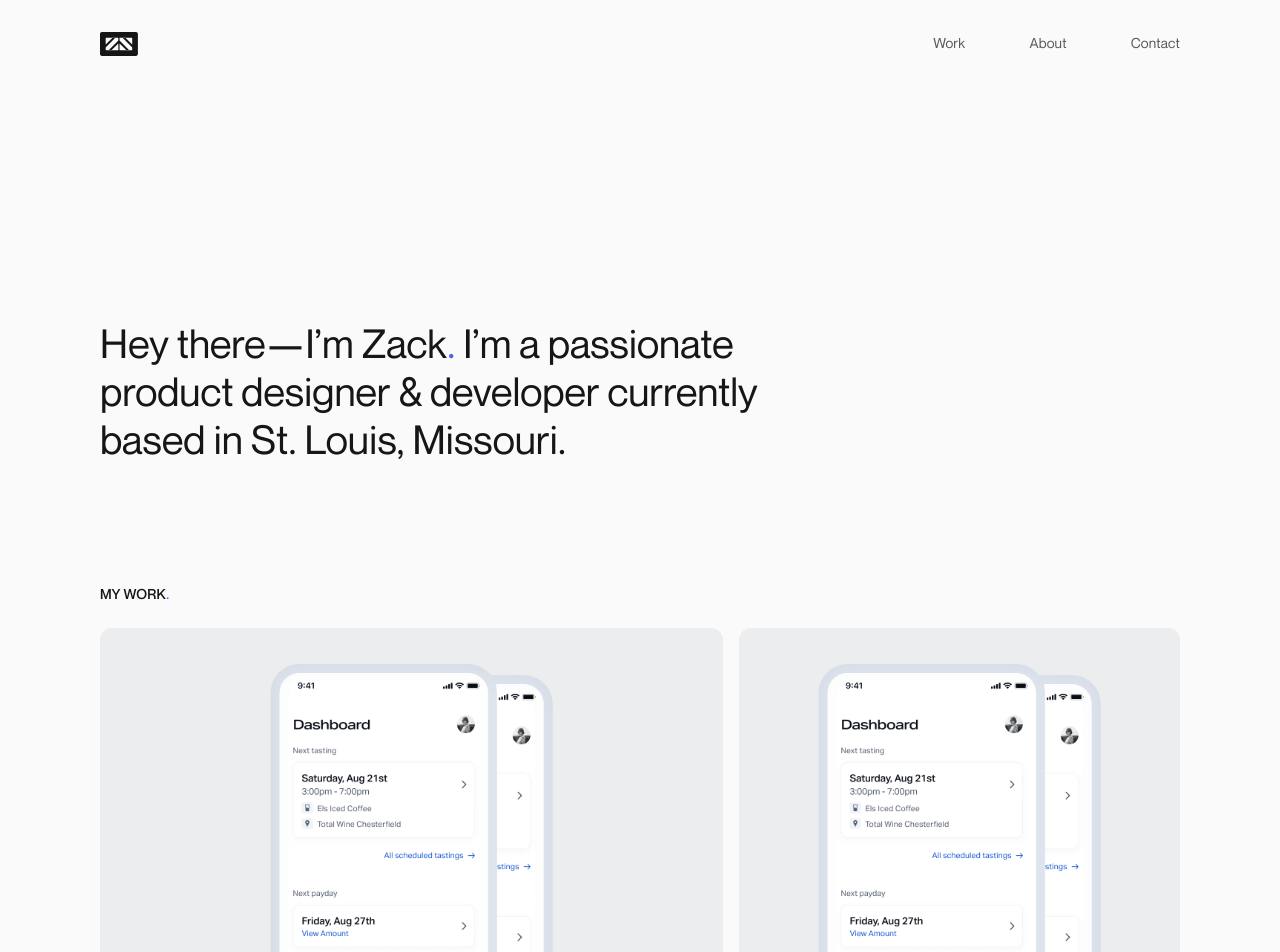
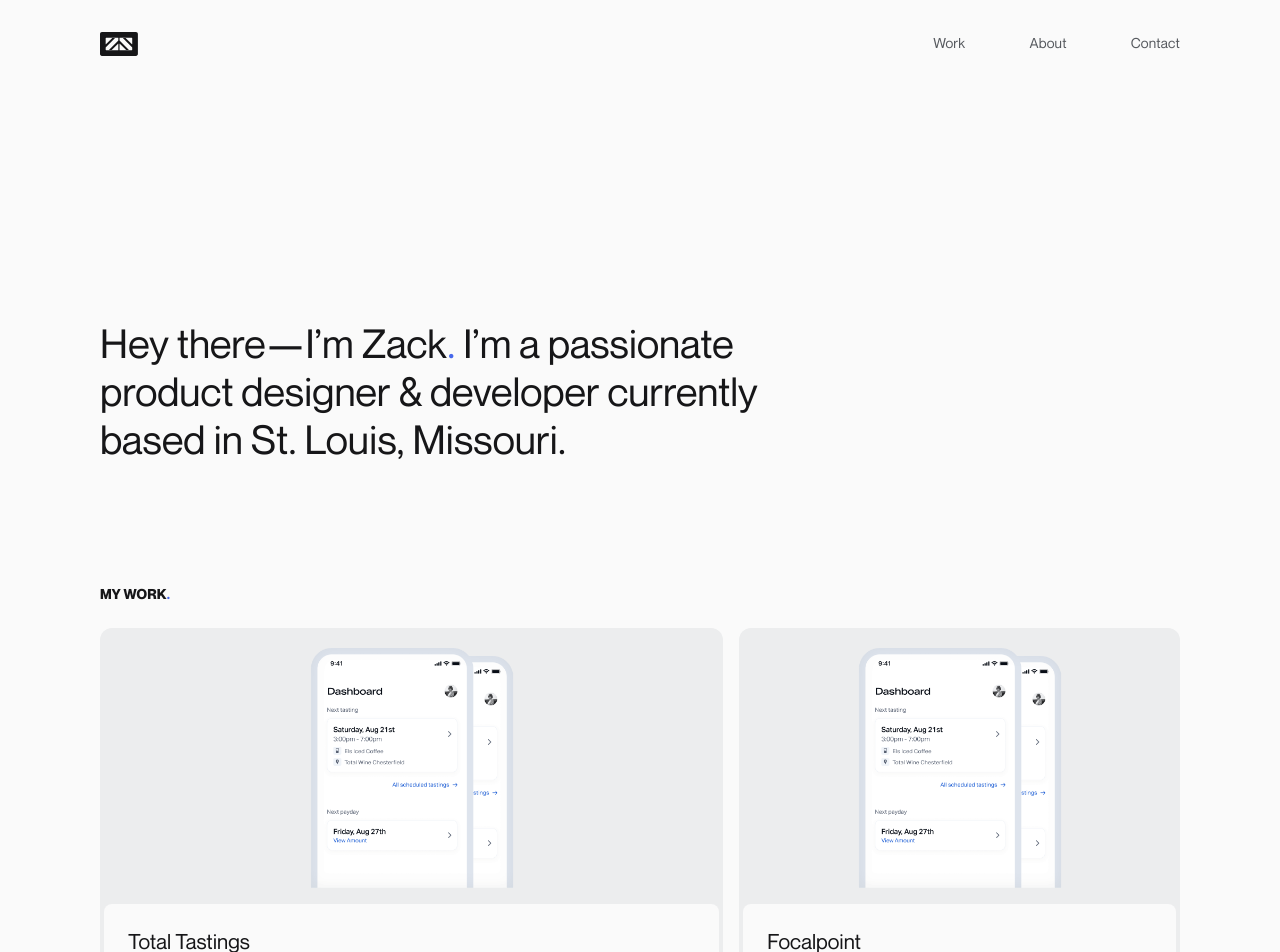
Before and after one commit to ztschwartz/next-portfolio, a Next.js app: page / in a window 1280 px wide. Shown: the top 952 px of the page. Built offline with nearby package versions, Linux system fonts and the light colour scheme.

Commit message:
text changes

```diff
--- a/components/SectionHeader.js
+++ b/components/SectionHeader.js
@@ -47,7 +47,7 @@ const SectionHeader = ({ title, name }) => {
             </div>
             <div className="container">
                 <div className={HeaderStyles.headerBarFlex}>
-                    <h1 className="mainText textSubtitle">
+                    <h1 className="mainText textSubtitleBold">
                         {title}<span className="accentText">.</span>
                     </h1>
                     <a href="#showcase" id={`${name}HeaderLink`} className="link textLink">
--- a/styles/components/CaseStudyCard.module.css
+++ b/styles/components/CaseStudyCard.module.css
@@ -8,7 +8,7 @@
     display: grid;
     grid-template-rows: 1fr auto;
     grid-template-columns: 1fr;
-    height: 32rem;
+    height: 24rem;
     align-items: center;
     text-decoration: none;
     transition: box-shadow 100ms ease-out;
@@ -22,15 +22,7 @@
 
 
 .caseStudyCard:hover .cardImgSection{
-    margin: 1.5rem;
-}
-
-@media (prefers-color-scheme: dark){
-    .caseStudyCard:hover{
-        box-shadow: inset 0 0 0 2px var(--accentDark);
-        transition: box-shadow 100ms ease-out;
-
-    }
+    margin: 0.75rem;
 }
 
 .caseStudyCard:active{
@@ -38,11 +30,15 @@
 }
 
 .cardImgSection{
-    margin: 2rem;
+    margin: 1rem;
     position: relative;
     align-self: stretch;
     justify-content: stretch;
     transition: margin 100ms ease-out;
+}
+
+.caseStudyCard:hover .cardImgSection{
+    margin: 0.75rem;
 }
 
 
@@ -114,3 +110,11 @@
         visibility: hidden;
     }
 }
+
+@media (prefers-color-scheme: dark){
+    .caseStudyCard:hover{
+        box-shadow: inset 0 0 0 2px var(--accentDark);
+        transition: box-shadow 100ms ease-out;
+
+    }
+}
--- a/styles/globals.css
+++ b/styles/globals.css
@@ -210,6 +210,7 @@ body {
 .textHeadline2,
 .textHeadline3,
 .textTitle,
+.textSubtitle,
 .textBody1,
 .textBody2,
 .textLink{
@@ -223,11 +224,19 @@ body {
 .textHeadline2Medium,
 .textHeadline3Medium,
 .textTitleMedium,
-.textSubtitle,
+.textSubtitleMedium,
 .textBody1Medium,
 .textBody2Medium,
 .textLinkMedium{
   font-family: 'neue_montrealmedium', -apple-system, BlinkMacSystemFont, Segoe UI, Roboto, Oxygen,
+  Ubuntu, Cantarell, Fira Sans, Droid Sans, Helvetica Neue, sans-serif;
+  font-weight: normal;
+  font-style: normal;
+}
+
+
+.textSubtitleBold{
+  font-family: 'neue_montrealbold', -apple-system, BlinkMacSystemFont, Segoe UI, Roboto, Oxygen,
   Ubuntu, Cantarell, Fira Sans, Droid Sans, Helvetica Neue, sans-serif;
   font-weight: normal;
   font-style: normal;
@@ -254,7 +263,9 @@ body {
   /* letter-spacing: 0.005em; */
 }
 
-.textSubtitle{
+.textSubtitle,
+.textSubtitleMedium,
+.textSubtitleBold{
   font-size: 0.875rem;
   line-height: 1.25rem;
   letter-spacing: 0.015em;
```
